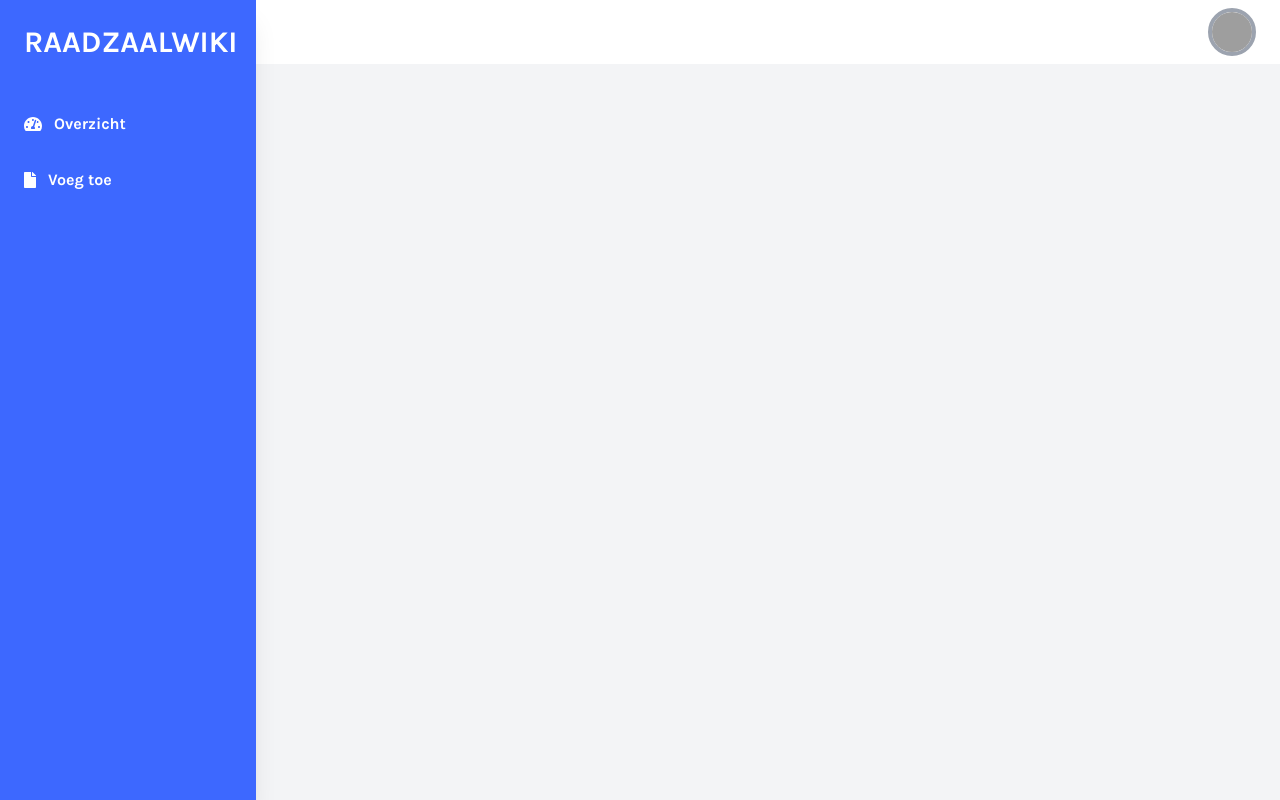
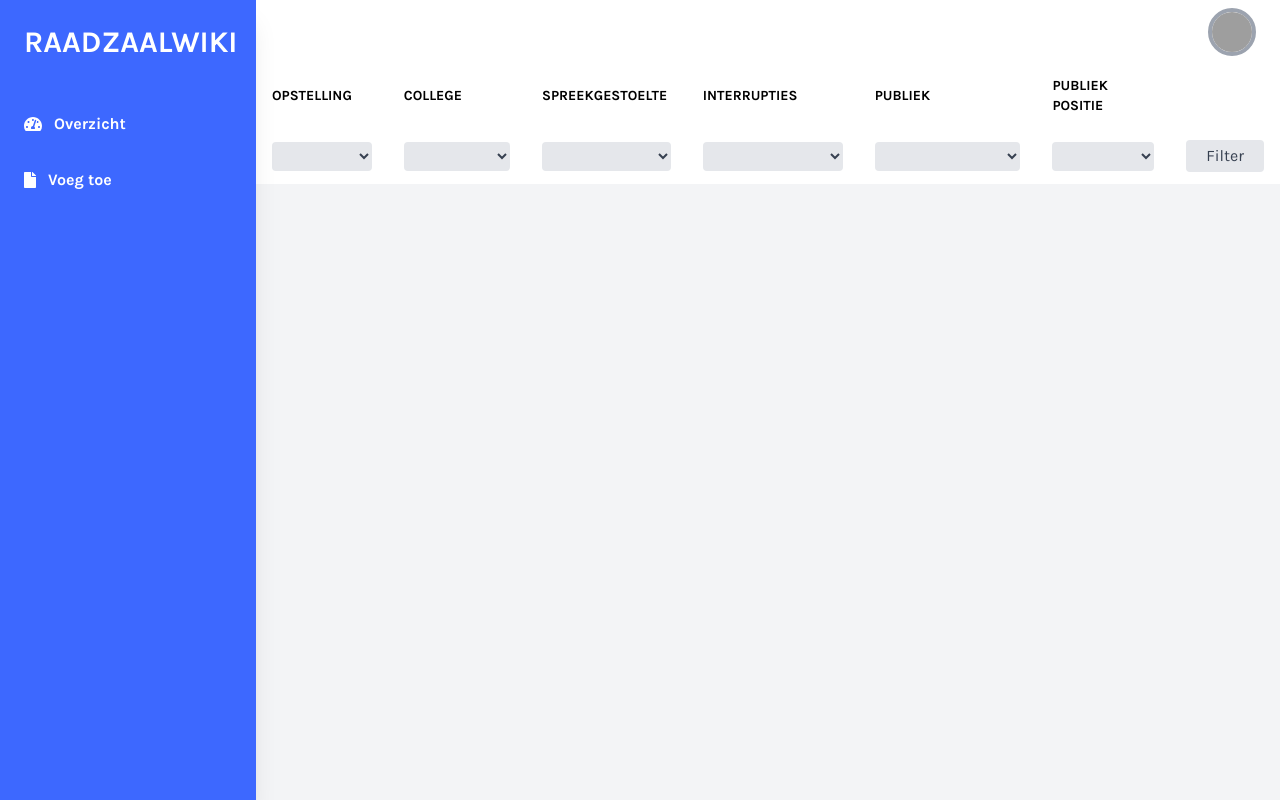
Before and after one commit to tobycoder/raadwiki, a Flask app: page /viewer/ in a window 1280 px wide. Run offline with Flask 3, Linux system fonts and the light colour scheme; data that the repository does not hold is empty; some libraries are stand-ins or nearby versions; grey boxes are pictures that could not be loaded.

Commit message:
Trying to build a filter

```diff
--- a/app/forms/add.py
+++ b/app/forms/add.py
@@ -3,6 +3,7 @@ from wtforms.validators import DataRequired
 from flask_wtf import FlaskForm
 
 c_opstelling = [
+    ('', ''),
     ('Klassikaal', 'Klassikaal'),
     ('Lagerhuis', 'Lagerhuis'),
     ('Hoefijzer', 'Hoefijzer'),
@@ -12,6 +13,7 @@ c_opstelling = [
 ]
 
 c_college = [
+    ('', ''),
     ('Monistisch', 'Monistisch'),
     ('Dualistisch', 'Dualistisch'),
     ('Extraparlementair', 'Extraparlementair'),
@@ -20,18 +22,21 @@ c_college = [
 ]
 
 c_spreekgestoelte = [
+    ('', ''),
     ('Ja', 'Ja'),
     ('Nee', 'Nee'),
     ('Onbekend', 'Onbekend')
 ]
 
 c_interrupties = [
+    ('', ''),
     ('Eigen plaats', 'Eigen plaats'),
     ('Interruptiemicrofoons', 'Interruptiemicrofoons'),
     ('Onbekend', 'Onbekend')
 ]
 
 c_publiek = [
+    ('', ''),
     ('Achter de voorzitter', 'Achter de voorzitter'),
     ('Achter de raadsleden', 'Achter de raadsleden'),
     ('Achter de raadsleden en voorzitter', 'Achter de raadsleden en voorzitter'),
@@ -39,6 +44,7 @@ c_publiek = [
 ]
 
 c_publiek_positie = [
+    ('', ''),
     ('Gelijkvloers', 'Gelijkvloers'),
     ('Verhoogd', 'Verhoogd'),
     ('Contact mogelijk', 'Contact mogelijk')
@@ -59,3 +65,12 @@ class addPost(FlaskForm):
 class addImage(FlaskForm):
     afbeelding_url = StringField('Afbeelding van de raadzaal', validators=[DataRequired()])
     submit = SubmitField('Voeg toe')
+
+class filterForm(FlaskForm):
+    opstelling = SelectField('Opstelling', choices=c_opstelling)
+    college = SelectField('Plaats college', choices=c_college)
+    spreekgestoelte = SelectField('Spreekgestoelte', choices=c_spreekgestoelte)
+    interrupties = SelectField('Interrupties', choices=c_interrupties)
+    publiek = SelectField('Publieke ruimte', choices=c_publiek)
+    publiek_positie = SelectField('Hoogte publiek', choices=c_publiek_positie)
+    submit = SubmitField('Filter')
--- a/app/templates/base.html
+++ b/app/templates/base.html
@@ -22,7 +22,7 @@
 </head>
 <body class="bg-gray-100 font-family-karla flex">
 
-    <aside class="relative bg-sidebar h-screen w-64 hidden sm:block shadow-xl">
+    <aside class="relative bg-sidebar w-64 h-200 hidden sm:block shadow-xl">
         <div class="p-6">
             <a href="{{ url_for('zalen.index') }}" class="text-white text-3xl font-semibold uppercase hover:text-gray-300">RaadzaalWiki</a>
         </div>
--- a/app/templates/viewer/index.html
+++ b/app/templates/viewer/index.html
@@ -1,5 +1,31 @@
 {% extends 'base.html' %}
 {% block content %}
+    <table class="bg-white">
+        <thead>
+            <tr>
+                <th class="text-left py-3 px-4 uppercase font-semibold text-sm">Opstelling</th>
+                <th class="text-left py-3 px-4 uppercase font-semibold text-sm">College</th>
+                <th class="text-left py-3 px-4 uppercase font-semibold text-sm">Spreekgestoelte</th>
+                <th class="text-left py-3 px-4 uppercase font-semibold text-sm">Interrupties</th>
+                <th class="text-left py-3 px-4 uppercase font-semibold text-sm">Publiek</th>
+                <th class="text-left py-3 px-4 uppercase font-semibold text-sm">Publiek Positie</th>
+            </tr>
+        </thead>
+        <tbody>
+            <tr>
+                <form name="filterForm" method="post" action="{{ url_for('viewer.filter') }}">
+                <th class="text-left py-3 px-4">{{ filter_form.opstelling(class="w-full px-5 py-1 text-gray-700 bg-gray-200 rounded") }}</th>
+                <th class="text-left py-3 px-4">{{ filter_form.college(class="w-full px-5 py-1 text-gray-700 bg-gray-200 rounded") }}</th>
+                <th class="text-left py-3 px-4">{{ filter_form.spreekgestoelte(class="w-full px-5 py-1 text-gray-700 bg-gray-200 rounded") }}</th>
+                <th class="text-left py-3 px-4">{{ filter_form.interrupties(class="w-full px-5 py-1 text-gray-700 bg-gray-200 rounded") }}</th>
+                <th class="text-left py-3 px-4">{{ filter_form.publiek(class="w-full px-5 py-1 text-gray-700 bg-gray-200 rounded") }}</th>
+                <th class="text-left py-3 px-4">{{ filter_form.publiek_positie(class="w-full px-5 py-1 text-gray-700 bg-gray-200 rounded") }}</th>
+                <th class="text-left py-3 px-4">{{ filter_form.submit(class="w-full px-5 py-1 text-gray-700 bg-gray-200 rounded") }}</th>
+                {{ filter_form.csrf_token }}
+                </form>
+            </tr>
+        </tbody>
+    </table>
 <div class="grid grid-cols-4 gap-4 p-20">
 {% for x in rz %}
 <article class="flex flex-col shadow my-4">
--- a/app/viewer/routes.py
+++ b/app/viewer/routes.py
@@ -3,8 +3,54 @@ from app.authentication import raadzalen, raadzalen_afbeeldingen
 from flask import render_template, request, url_for, redirect
 from app.functions import get_image_from_id
 from firebase_admin import firestore
-@bp.route('/')
+from app.forms.add import filterForm
+from google.cloud.firestore import FieldFilter, Or
+@bp.route('/', methods=['POST', 'GET'])
 def index():
     rz = raadzalen.order_by("gemeente", direction=firestore.Query.ASCENDING).get()
     rzi = raadzalen_afbeeldingen.get()
-    return render_template('viewer/index.html', rz=rz, rzi=rzi, rzi_url=get_image_from_id)
+    form = filterForm()
+    return render_template('viewer/index.html', rz=rz, rzi=rzi, filter_form=filterForm(), rzi_url=get_image_from_id)
+
+@bp.route('/filter', methods=['POST', 'GET'])
+def filter():
+    opstelling = request.form.get('opstelling')
+    college = request.form.get('college')
+    spreekgestoelte = request.form.get('spreekgestoelte')
+    interrupties = request.form.get('interrupties')
+    publiek = request.form.get('publiek')
+    publiek_hoogte = request.form.get('publiek_hoogte')
+    f_1 = FieldFilter('opstelling', '==', opstelling)
+    f_2 = FieldFilter('spreekgestoelte', '==', spreekgestoelte)
+    f_3 = FieldFilter('college', '==', college)
+    f_4 = FieldFilter('interrupties', '==', interrupties)
+    f_5 = FieldFilter('publiek', '==', publiek)
+    f_6 = FieldFilter('publiek_hoogte', '==', publiek_hoogte)
+    filter_list = []
+    if opstelling != '':
+        filter_list.append(f_1)
+
+    if college != '':
+        filter_list.append(f_2)
+
+    if spreekgestoelte != '':
+        filter_list.append(f_3)
+
+    if interrupties != '':
+        filter_list.append(f_4)
+
+    if publiek != '':
+        filter_list.append(f_5)
+
+    if publiek_hoogte != '':
+        filter_list.append(f_6)
+
+    if len(filter_list) == 0:
+        query = raadzalen.order_by("gemeente", direction=firestore.Query.ASCENDING).get()
+
+    elif len(filter_list) > 0:
+        or_filter = Or(filters=filter_list)
+        query = raadzalen.where(filter=or_filter).get()
+
+    rzi = raadzalen_afbeeldingen.get()
+    return render_template('viewer/index.html', rz=query, rzi=rzi, filter_form=filterForm(), rzi_url=get_image_from_id)
```
